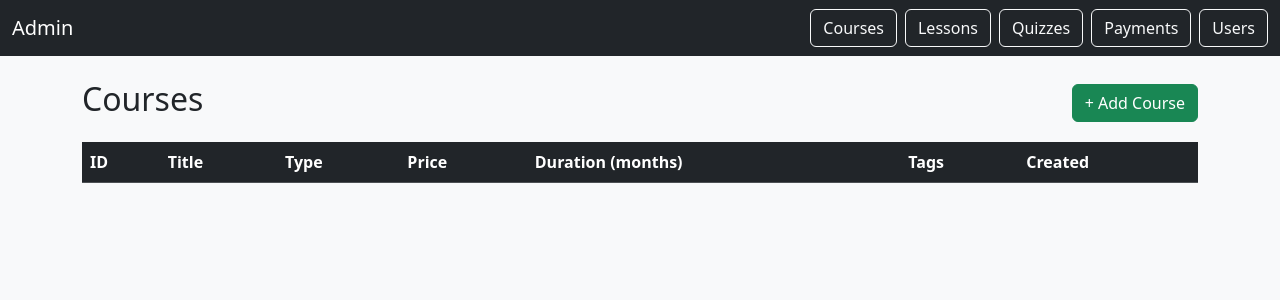
After one commit to stillness03/Courses_Python, a Django app: page /admin-panel/courses/ in a window 1280 px wide. The commit adds this page. Shown: the top 300 px of the page. Run offline with Django 5.2, Linux system fonts and the light colour scheme; the visitor is signed in with stand-in values (Sample User, id 1); lists and menus that the app fills with data are empty.

Commit message:
Implement admin panel with dashboard, courses, lessons, quizzes, and user management; add models, serializers, and views for questions and answers; update styles and templates.

```diff
--- /dev/null
+++ b/courses_it/admin_panel/templates/admin_panel/base.html
@@ -0,0 +1,47 @@
+{% load static %}
+<!DOCTYPE html>
+<html lang="en">
+<head>
+  <meta charset="UTF-8" />
+  <title>{% block title %}Admin-Panel{% endblock %}</title>
+  <link href="https://cdn.jsdelivr.net/npm/bootstrap@5.3.3/dist/css/bootstrap.min.css" rel="stylesheet">
+</head>
+<body class="bg-light">
+<nav class="navbar navbar-expand-lg navbar-dark bg-dark">
+  <div class="container-fluid">
+    <a class="navbar-brand" href="{% url 'admin_dashboard' %}">Admin</a>
+    <div class="d-flex gap-2">
+      <a class="btn btn-outline-light" href="{% url 'admin_courses' %}">Courses</a>
+      <a class="btn btn-outline-light" href="{% url 'admin_lessons' %}">Lessons</a>
+      <a class="btn btn-outline-light" href="{% url 'admin_quizzes' %}">Quizzes</a>
+      <a class="btn btn-outline-light" href="{% url 'admin_payments' %}">Payments</a>
+      <a class="btn btn-outline-light" href="{% url 'admin_users' %}">Users</a>
+    </div>
+  </div>
+</nav>
+<div class="container py-4">
+  {% block content %}
+
+  {% endblock %}
+</div>
+<script>
+  // CSRF for SessionAuthentication
+  function getCookie(name) {
+      let cookieValue = null;
+      if (document.cookie && document.cookie !== '') {
+          const cookies = document.cookie.split(';');
+          for (let i = 0; i < cookies.length; i++) {
+              const cookie = cookies[i].trim();
+              if (cookie.substring(0, name.length + 1) === (name + '=')) {
+                  cookieValue = decodeURIComponent(cookie.substring(name.length + 1));
+                  break;
+              }
+          }
+      }
+      return cookieValue;
+  }
+  window.CSRF_TOKEN = getCookie('csrftoken');
+</script>
+<script src="https://cdn.jsdelivr.net/npm/bootstrap@5.3.3/dist/js/bootstrap.bundle.min.js"></script>
+</body>
+</html>
--- /dev/null
+++ b/courses_it/admin_panel/templates/admin_panel/courses.html
@@ -0,0 +1,122 @@
+{% extends "admin_panel/base.html" %}
+{% block title %}Courses - Admin{% endblock %}
+
+{% block content %}
+<div class="d-flex justify-content-between align-items-center mb-3">
+  <h2>Courses</h2>
+  <button class="btn btn-success" data-bs-toggle="modal" data-bs-target="#createCourseModal">+ Add Course</button>
+</div>
+
+<!-- Table with courses -->
+<table class="table table-striped table-hover">
+  <thead class="table-dark">
+    <tr>
+      <th>ID</th>
+      <th>Title</th>
+      <th>Type</th>
+      <th>Price</th>
+      <th>Duration (months)</th>
+      <th>Tags</th>
+      <th>Created</th>
+    </tr>
+  </thead>
+  <tbody id="courses-table-body">
+  </tbody>
+</table>
+
+<!-- Modal for creating course -->
+<div class="modal fade" id="createCourseModal" tabindex="-1" aria-hidden="true">
+  <div class="modal-dialog">
+    <div class="modal-content">
+      <form id="createCourseForm">
+        <div class="modal-header">
+          <h5 class="modal-title">Create Course</h5>
+          <button type="button" class="btn-close" data-bs-dismiss="modal"></button>
+        </div>
+        <div class="modal-body">
+          <div class="mb-3">
+            <label class="form-label">Title</label>
+            <input type="text" class="form-control" name="title" required>
+          </div>
+          <div class="mb-3">
+            <label class="form-label">Description</label>
+            <textarea class="form-control" name="description" rows="3" required></textarea>
+          </div>
+          <div class="mb-3">
+            <label class="form-label">Type</label>
+            <input type="text" class="form-control" name="type_course" required>
+          </div>
+          <div class="mb-3">
+            <label class="form-label">Tags</label>
+            <input type="text" class="form-control" name="tags" required>
+          </div>
+          <div class="mb-3">
+            <label class="form-label">Price</label>
+            <input type="number" step="0.01" class="form-control" name="price" required>
+          </div>
+          <div class="mb-3">
+            <label class="form-label">Duration (months)</label>
+            <input type="number" class="form-control" name="duration" required>
+          </div>
+        </div>
+        <div class="modal-footer">
+          <button type="submit" class="btn btn-primary">Create</button>
+        </div>
+      </form>
+    </div>
+  </div>
+</div>
+
+<script>
+// Load courses
+async function loadCourses() {
+  const response = await fetch("/api/courses/");
+  const data = await response.json();
+  const tbody = document.getElementById("courses-table-body");
+  tbody.innerHTML = "";
+  data.forEach(course => {
+    const row = `
+      <tr>
+        <td>${course.id}</td>
+        <td>${course.title}</td>
+        <td>${course.type_course}</td>
+        <td>$${course.price}</td>
+        <td>${course.duration}</td>
+        <td>${course.tags}</td>
+        <td>${new Date(course.created_at).toLocaleDateString()}</td>
+      </tr>
+    `;
+    tbody.insertAdjacentHTML("beforeend", row);
+  });
+}
+
+// Handle create form
+document.getElementById("createCourseForm").addEventListener("submit", async function(e) {
+  e.preventDefault();
+  const formData = new FormData(this);
+  const body = {};
+  formData.forEach((value, key) => body[key] = value);
+
+  const response = await fetch("/api/courses/", {
+    method: "POST",
+    headers: {
+      "Content-Type": "application/json",
+      "X-CSRFToken": window.CSRF_TOKEN
+    },
+    body: JSON.stringify(body)
+  });
+
+  if (response.ok) {
+    this.reset();
+    bootstrap.Modal.getInstance(document.getElementById("createCourseModal")).hide();
+    loadCourses();
+  } else {
+    alert("Error creating course");
+  }
+});
+
+// Load courses on page load
+document.addEventListener("DOMContentLoaded", loadCourses);
+</script>
+
+{% endblock %}
--- /dev/null
+++ b/courses_it/admin_panel/urls.py
@@ -0,0 +1,11 @@
+from django.urls import path
+from . import views
+
+urlpatterns = [
+    path('', views.admin_dashboard, name='admin_dashboard'),
+    path('courses/', views.admin_courses, name='admin_courses'),
+    path('lessons/', views.admin_lessons, name='admin_lessons'),
+    path('quizzes/', views.admin_quizzes, name='admin_quizzes'),
+    path('payments/', views.admin_payments, name='admin_payments'),
+    path('users/', views.admin_users, name='admin_users'),
+]
--- a/courses_it/admin_panel/views.py
+++ b/courses_it/admin_panel/views.py
@@ -1,3 +1,39 @@
+from django.contrib.auth.decorators import user_passes_test, login_required
 from django.shortcuts import render
+from courses.models import Course, Lesson, Quiz
+from accounts.models import CustomUser
+from payment.models import Purchase
 
-# Create your views here.
+
+def admin_required(view_func):
+    decorated = login_required(user_passes_test(lambda u: u.is_superuser)(view_func))
+    return decorated
+
+@admin_required
+def admin_dashboard(request):
+    return render(request, "admin_panel/dashboard.html")
+
+@admin_required
+def admin_courses(request):
+    courses = Course.objects.all()
+    return render(request, "admin_panel/courses.html", {"courses": courses})
+
+@admin_required
+def admin_lessons(request):
+    lessons = Lesson.objects.all()
+    return render(request, "admin_panel/lessons.html", {"lessons": lessons})
+
+@admin_required
+def admin_quizzes(request):
+    quizzes = Quiz.objects.all()
+    return render(request, "admin_panel/quizzes.html", {"quizzes": quizzes})
+
+@admin_required
+def admin_payments(request):
+    payments = Purchase.objects.all()
+    return render(request, "admin_panel/payments.html", {"payments": payments})
+
+@admin_required
+def admin_users(request):
+    users = CustomUser.objects.all()
+    return render(request, "admin_panel/users.html", {"users": users})
--- a/courses_it/courses_it/urls.py
+++ b/courses_it/courses_it/urls.py
@@ -5,4 +5,5 @@ urlpatterns = [
     path('admin/', admin.site.urls),
     path('api/auth/', include('accounts.urls')),
     path('', include('main.urls')),
+    path("admin-panel/", include("admin_panel.urls")),
 ]
--- a/courses_it/main/templates/main/base.html
+++ b/courses_it/main/templates/main/base.html
@@ -13,6 +13,7 @@
         <div class="header-container">
             <div class="logo">
                 <a href="/"><img src="{% static 'img/logo.png' %}" alt="Learnix" class="learnx-logo"></a>
+                <i class="text-logo-icon">Learnix</i>
             </div>
 
             <button class="burger-menu d-lg-none" aria-label="Toggle navigation">
```
Also changed, not shown: courses_it/admin_panel/templates/admin_panel/dashboard.html (added, +15 -0 lines), courses_it/admin_panel/templates/admin_panel/lessons.html (added, +124 -0 lines), courses_it/admin_panel/templates/admin_panel/question_detail.html (added, +59 -0 lines), courses_it/admin_panel/templates/admin_panel/quiz_detail.html (added, +51 -0 lines), courses_it/admin_panel/templates/admin_panel/quizzes.html (added, +88 -0 lines), courses_it/courses/models.py (+20 -4 lines), courses_it/courses/serializers.py (+19 -2 lines), courses_it/courses/views.py (+19 -2 lines), courses_it/main/static/css/base.css (+27 -9 lines), courses_it/accounts/migrations/0001_initial.py, courses_it/courses/migrations/0001_initial.py, courses_it/payment/migrations/0001_initial.py.
